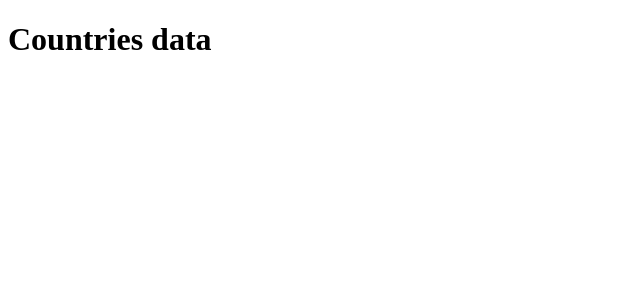
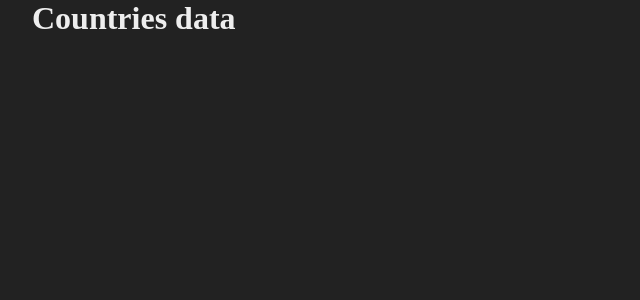
Before and after one commit to ignacioFernandezJeansalle/fullstackopen, a React (Vite) app in the folder part2/countriesdata/: page / in a window 1280 px wide. Shown: the top 300 px of the page, without its empty margins (0-640 px from the left). Built offline with nearby package versions, Linux system fonts and the light colour scheme.

Commit message:
Create index css

```diff
--- /dev/null
+++ b/part2/countriesdata/src/index.css
@@ -0,0 +1,35 @@
+* {
+  margin: 0;
+  padding: 0;
+  box-sizing: border-box;
+}
+
+body {
+  background-color: #222;
+  color: #eee;
+  margin-left: 32px;
+}
+
+header {
+  padding-block: 32px;
+}
+
+form {
+  display: flex;
+  column-gap: 16px;
+}
+
+.message {
+  margin-block: 16px;
+  padding: 4px 16px;
+  width: max-content;
+  background: gray;
+}
+
+.loading {
+  background: goldenrod;
+}
+
+.list-countries {
+  margin-block: 16px;
+}
--- a/part2/countriesdata/src/main.jsx
+++ b/part2/countriesdata/src/main.jsx
@@ -1,4 +1,5 @@
 import ReactDOM from "react-dom/client";
 import App from "./App.jsx";
+import "./index.css";
 
 ReactDOM.createRoot(document.getElementById("root")).render(<App />);
```
